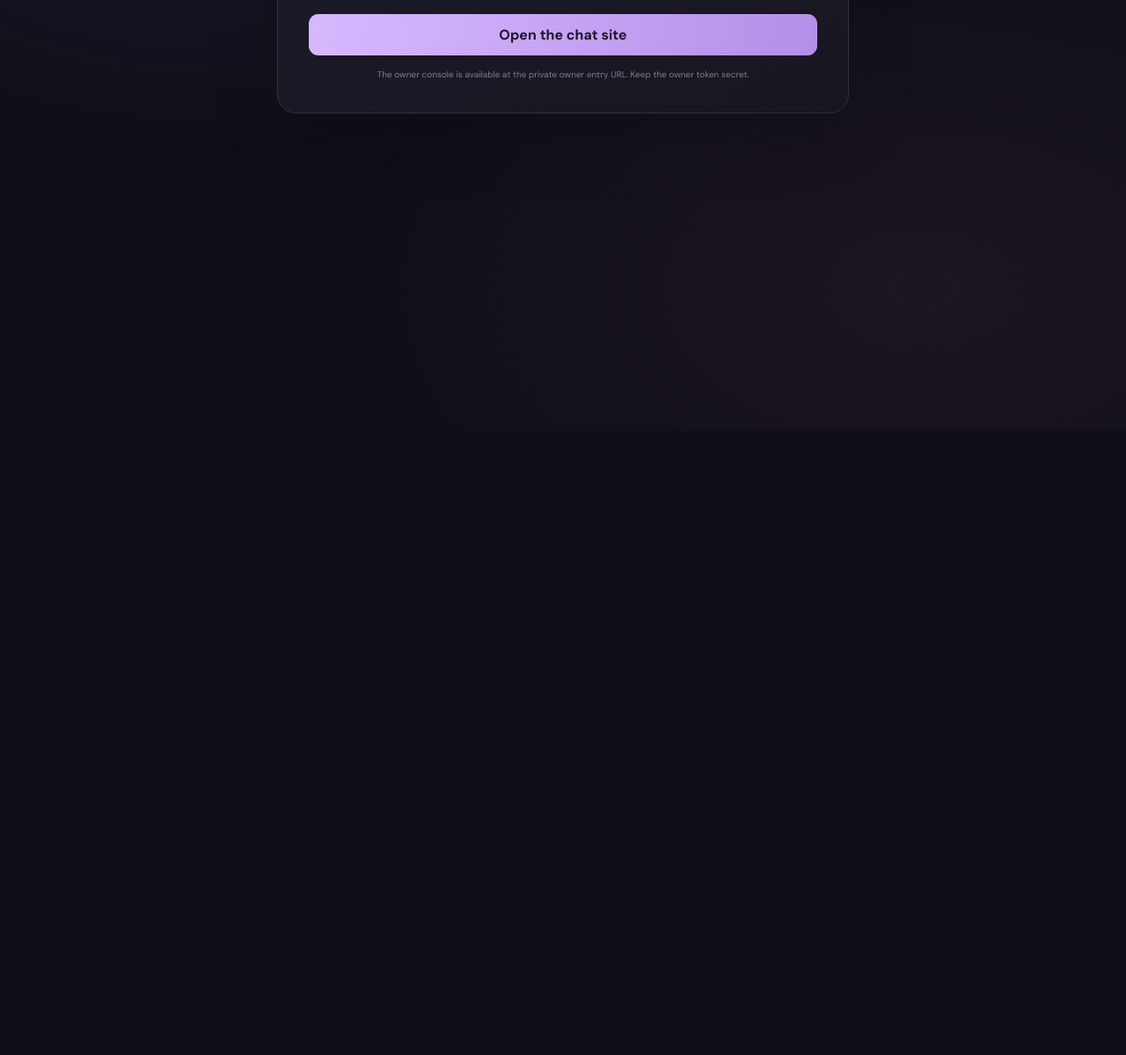
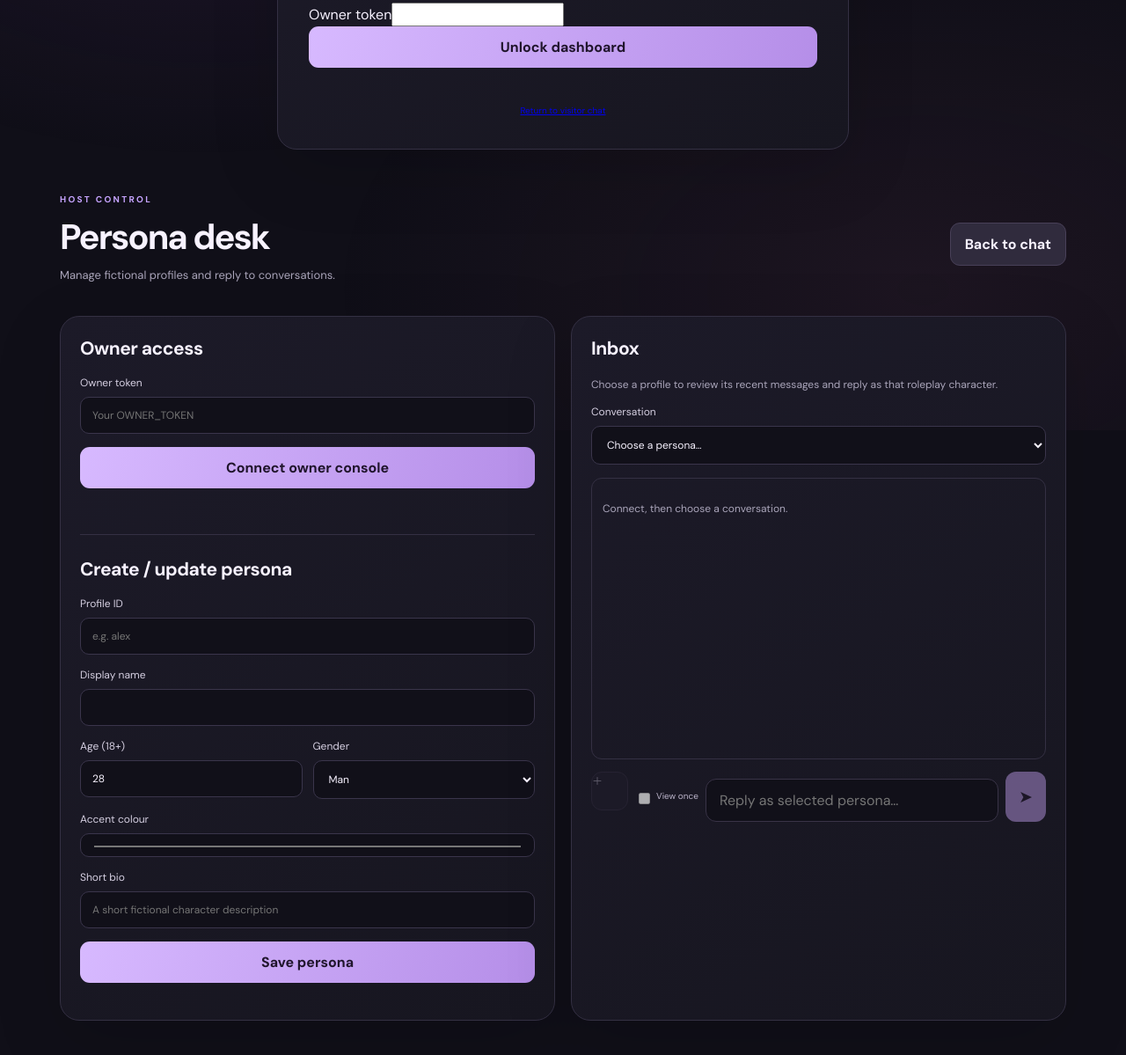
Before and after one commit to harsh150303-sanket/afterhours, a website: page public/owner.html in a window 1280 px wide. Shown: the part 311-1510 px from the top of the page at 88% size. Before the commit the page ends 800 px from the top, so only its background shows below. Drawn offline with nearby package versions, Linux system fonts and the light colour scheme; a web font is replaced by a local one.

Commit message:
Create separate owner dashboard entry

```diff
--- a/public/owner.html
+++ b/public/owner.html
@@ -1 +1,19 @@
-<!doctype html><html lang="en"><head><meta charset="utf-8"><meta name="viewport" content="width=device-width,initial-scale=1"><meta name="robots" content="noindex,nofollow,noarchive"><title>AfterHours Host Console</title><link rel="stylesheet" href="/style.css"></head><body><div class="ambient"></div><main class="shell"><header class="topbar"><a class="brand" href="/"><span class="brand-mark">✦</span><span>AfterHours</span></a><span class="private-pill">Host console</span></header><section class="panel owner-standalone"><p class="eyebrow">OWNER TOOLS</p><h1>Host console</h1><p class="muted">The host token is required. Do not share it with participants. This page is not a substitute for secure deployment configuration.</p><a class="primary-btn link-btn" href="/">Open the chat site</a><p class="tiny-note">The owner console is available at the private owner entry URL. Keep the owner token secret.</p></section></main></body></html>
+<!doctype html><html lang="en"><head><meta charset="utf-8"><meta name="viewport" content="width=device-width,initial-scale=1"><meta name="robots" content="noindex,nofollow,noarchive"><title>AfterHours Owner Console</title><link rel="stylesheet" href="/style.css"></head><body><div class="ambient"></div><main class="shell"><header class="topbar"><a class="brand" href="/"><span class="brand-mark">✦</span><span>AfterHours</span></a><span class="private-pill">Owner console</span></header><section id="owner-login" class="panel owner-standalone"><p class="eyebrow">OWNER ACCESS</p><h1>Private dashboard</h1><p class="muted">Enter the owner token to load personas and conversations. Dashboard data is not shown until the server accepts the token.</p><label>Owner token<input id="owner-token" type="password" autocomplete="current-password"></label><button id="owner-connect" class="primary-btn">Unlock dashboard</button><p id="owner-status" class="error" role="alert"></p><p class="tiny-note"><a href="/">Return to visitor chat</a></p></section>    <section id="owner-app" class="owner-layout">
+      <div class="owner-header"><div><p class="eyebrow">HOST CONTROL</p><h1>Persona desk</h1><p>Manage fictional profiles and reply to conversations.</p></div><button id="back-to-chat" class="secondary-btn">Back to chat</button></div>
+      <div class="owner-grid">
+        <section class="panel owner-panel"><h2>Owner access</h2><label>Owner token<input id="owner-token" type="password" placeholder="Your OWNER_TOKEN"></label><button id="owner-connect" class="primary-btn">Connect owner console</button><p id="owner-status" class="error"></p><hr><h2>Create / update persona</h2>
+          <form id="persona-form">
+            <label>Profile ID<input id="persona-id" placeholder="e.g. alex" pattern="[A-Za-z0-9_-]{2,24}" required></label>
+            <label>Display name<input id="persona-name" maxlength="32" required></label>
+            <div class="two-col"><label>Age (18+)<input id="persona-age" type="number" min="18" value="28" required></label><label>Gender<select id="persona-gender"><option>Man</option><option>Woman</option><option>Non-binary</option></select></label></div><label>Accent colour<input id="persona-color" type="color" value="#d9b8ff"></label>
+            <label>Short bio<input id="persona-bio" maxlength="160" placeholder="A short fictional character description"></label>
+            <button class="primary-btn" type="submit">Save persona</button>
+          </form>
+          <div id="owner-profiles" class="owner-profiles"></div>
+        </section>
+        <section class="panel owner-panel"><h2>Inbox</h2><p class="muted">Choose a profile to review its recent messages and reply as that roleplay character.</p><label>Conversation<select id="owner-room"><option value="">Choose a persona…</option></select></label><div id="owner-messages" class="owner-messages"><p class="muted">Connect, then choose a conversation.</p></div>
+          <form id="owner-reply-form" class="owner-reply"><label class="image-pick" title="Attach a photo or video" aria-label="Attach a photo or video">＋<input id="owner-image" type="file" accept="image/*,video/mp4,video/webm,video/quicktime" disabled></label><label class="check-row view-once-option"><input id="owner-view-once" type="checkbox" disabled><span>View once</span></label><input id="owner-reply-input" maxlength="2000" placeholder="Reply as selected persona…" disabled><button class="send-btn" type="submit" disabled>➤</button></form>
+        </section>
+      </div>
+    </section>
+</main><script src="/socket.io/socket.io.js"></script><script src="/owner.js"></script></body></html>
```
